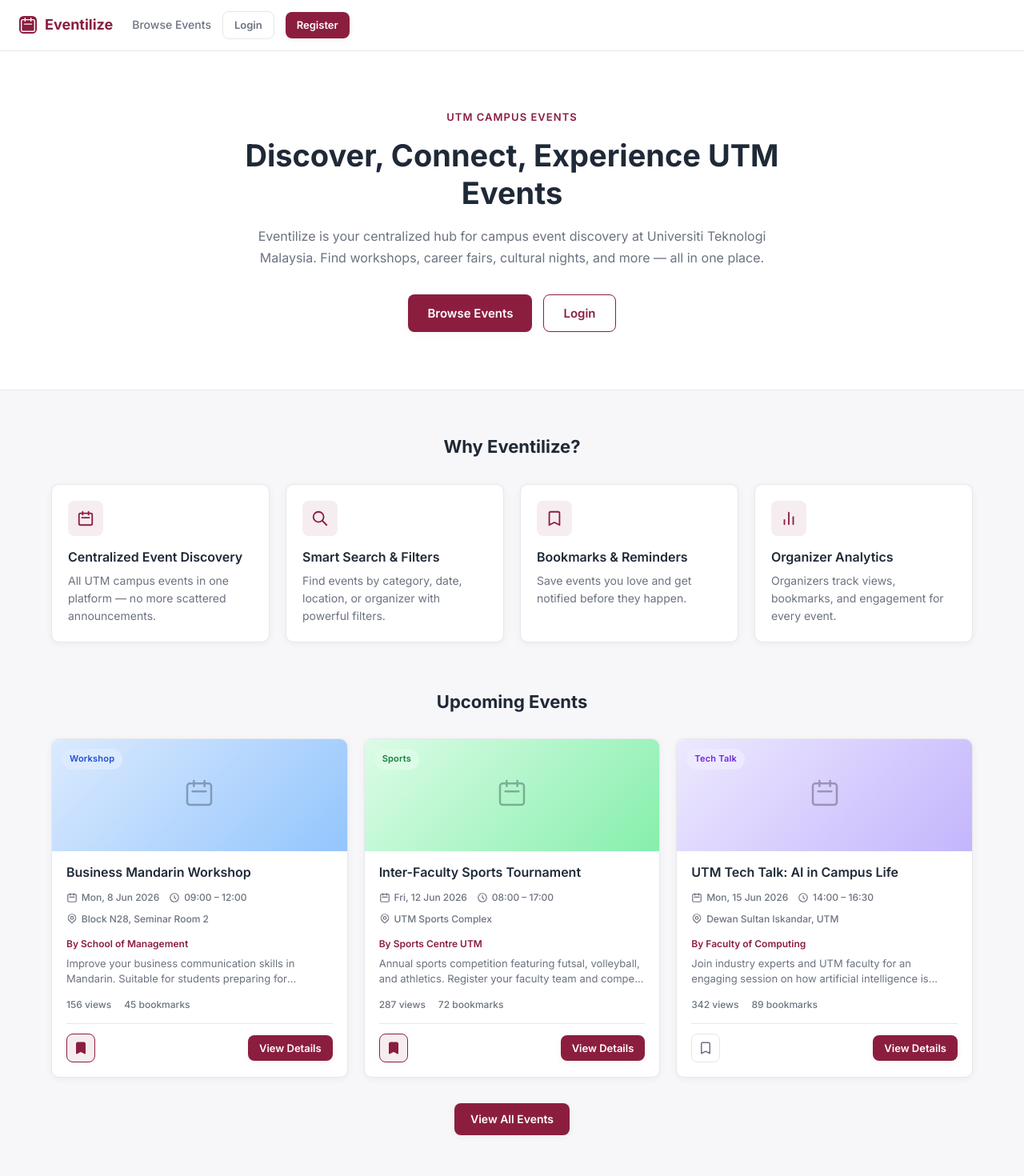
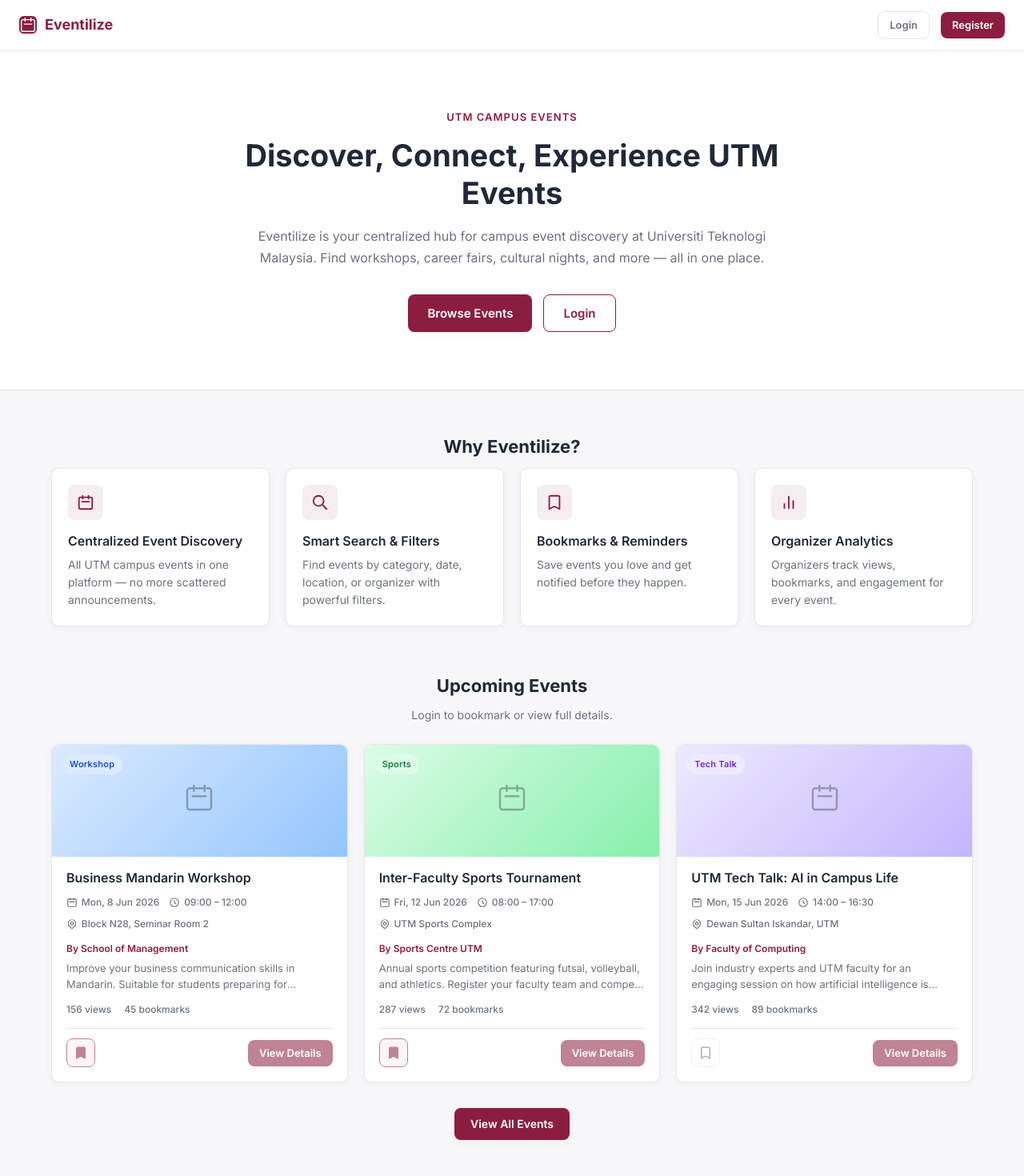
Before and after one commit to ChuanKai1410/Eventilize, a Vue app in the folder frontend/: page / in a window 1280 px wide. Shown: the top 1470 px of the page at 80% size. Built offline with nearby package versions, Linux system fonts and the light colour scheme.

Commit message:
feat(public): improve landing page navigation and event preview behavior

```diff
--- a/frontend/src/components/EventCard.vue
+++ b/frontend/src/components/EventCard.vue
@@ -6,6 +6,7 @@ import StatusBadge from './StatusBadge.vue'
 const props = defineProps({
   event: { type: Object, required: true },
   showStatus: { type: Boolean, default: false },
+  previewOnly: { type: Boolean, default: false },
 })
 
 const emit = defineEmits(['bookmark', 'view-details'])
@@ -49,17 +50,19 @@ const thumbnailStyle = computed(() => {
 })
 
 function goToDetails() {
+  if (props.previewOnly) return
   emit('view-details', props.event.id)
   router.push(`/events/${props.event.id}`)
 }
 
 function toggleBookmark() {
+  if (props.previewOnly) return
   emit('bookmark', props.event.id)
 }
 </script>
 
 <template>
-  <article class="event-card card">
+  <article class="event-card card" :class="{ 'preview-only': previewOnly }">
     <div class="event-thumbnail" :style="thumbnailStyle">
       <span class="category-badge" :class="categoryClass">{{ event.category }}</span>
       <div class="thumbnail-icon" aria-hidden="true">
@@ -105,14 +108,22 @@ function toggleBookmark() {
           type="button"
           class="bookmark-btn"
           :class="{ active: event.isBookmarked }"
-          :aria-label="event.isBookmarked ? 'Remove bookmark' : 'Bookmark event'"
+          :disabled="previewOnly"
+          :aria-label="previewOnly ? 'Login to bookmark' : event.isBookmarked ? 'Remove bookmark' : 'Bookmark event'"
           @click="toggleBookmark"
         >
           <svg width="18" height="18" viewBox="0 0 24 24" :fill="event.isBookmarked ? 'currentColor' : 'none'" stroke="currentColor" stroke-width="2">
             <path d="M5 5a2 2 0 012-2h10a2 2 0 012 2v16l-7-3.5L5 21V5z" stroke-linecap="round" stroke-linejoin="round"/>
           </svg>
         </button>
-        <button type="button" class="btn btn-primary btn-sm" @click="goToDetails">View Details</button>
+        <button
+          type="button"
+          class="btn btn-primary btn-sm"
+          :disabled="previewOnly"
+          @click="goToDetails"
+        >
+          View Details
+        </button>
       </div>
     </div>
   </article>
@@ -246,4 +257,15 @@ function toggleBookmark() {
   border-color: var(--color-primary);
   background: var(--color-maroon-tint);
 }
+
+.bookmark-btn:disabled,
+.event-actions .btn:disabled {
+  opacity: 0.55;
+  cursor: not-allowed;
+  transform: none;
+}
+
+.preview-only:hover {
+  transform: none;
+}
 </style>
--- a/frontend/src/components/Navbar.vue
+++ b/frontend/src/components/Navbar.vue
@@ -1,14 +1,17 @@
 <script setup>
 import { computed, ref } from 'vue'
-import { useRouter } from 'vue-router'
+import { useRoute, useRouter } from 'vue-router'
 import { useAuth } from '../composables/useAuth.js'
 import { useNotifications } from '../composables/useNotifications.js'
 
 const { user, isAuthenticated, logout, getDashboardRoute } = useAuth()
 const { unreadCount } = useNotifications()
 const router = useRouter()
+const route = useRoute()
 
 const searchQuery = ref('')
+
+const isLandingPage = computed(() => route.path === '/')
 
 const roleLabel = computed(() => {
   if (!user.value) return ''
@@ -65,8 +68,13 @@ function handleSearch() {
         />
       </div>
 
-      <nav class="navbar-links">
-        <router-link v-if="!isAuthenticated" to="/events" class="nav-link">Browse Events</router-link>
+      <nav
+        class="navbar-links"
+        :class="{ 'navbar-links--public': !isAuthenticated && isLandingPage }"
+      >
+        <template v-if="!isAuthenticated && !isLandingPage">
+          <router-link to="/events" class="nav-link">Browse Events</router-link>
+        </template>
 
         <template v-if="!isAuthenticated">
           <router-link to="/login" class="btn btn-ghost btn-sm">Login</router-link>
@@ -182,6 +190,10 @@ function handleSearch() {
   flex-shrink: 0;
 }
 
+.navbar-links--public {
+  margin-left: auto;
+}
+
 .nav-link {
   color: var(--color-text-muted);
   font-weight: 500;
--- a/frontend/src/views/LandingView.vue
+++ b/frontend/src/views/LandingView.vue
@@ -4,7 +4,7 @@ import Navbar from '../components/Navbar.vue'
 import EventCard from '../components/EventCard.vue'
 import { useEventStore } from '../composables/useEventStore.js'
 
-const { approvedEvents, toggleBookmark } = useEventStore()
+const { approvedEvents } = useEventStore()
 
 const upcomingPreview = computed(() =>
   [...approvedEvents.value]
@@ -12,8 +12,11 @@ const upcomingPreview = computed(() =>
     .slice(0, 3)
 )
 
-function onBookmark(id) {
-  toggleBookmark(id)
+function scrollToUpcomingEvents() {
+  document.getElementById('upcoming-events')?.scrollIntoView({
+    behavior: 'smooth',
+    block: 'start',
+  })
 }
 </script>
 
@@ -30,7 +33,9 @@ function onBookmark(id) {
           Find workshops, career fairs, cultural nights, and more — all in one place.
         </p>
         <div class="hero-actions">
-          <router-link to="/events" class="btn btn-primary btn-lg">Browse Events</router-link>
+          <button type="button" class="btn btn-primary btn-lg" @click="scrollToUpcomingEvents">
+            Browse Events
+          </button>
           <router-link to="/login" class="btn btn-outline btn-lg">Login</router-link>
         </div>
       </div>
@@ -86,18 +91,19 @@ function onBookmark(id) {
       </div>
     </section>
 
-    <section class="preview section page-container">
+    <section id="upcoming-events" class="preview section page-container">
       <h2>Upcoming Events</h2>
+      <p class="preview-hint">Login to bookmark or view full details.</p>
       <div class="events-grid">
         <EventCard
           v-for="event in upcomingPreview"
           :key="event.id"
           :event="event"
-          @bookmark="onBookmark"
+          preview-only
         />
       </div>
       <div class="preview-cta">
-        <router-link to="/events" class="btn btn-primary">View All Events</router-link>
+        <router-link to="/login" class="btn btn-primary">View All Events</router-link>
       </div>
     </section>
 
@@ -165,10 +171,17 @@ function onBookmark(id) {
 .features h2,
 .preview h2 {
   text-align: center;
-  margin-bottom: 2rem;
+  margin-bottom: 0.75rem;
   font-size: 1.375rem;
   font-weight: 700;
   color: var(--color-text);
+}
+
+.preview-hint {
+  text-align: center;
+  font-size: 0.875rem;
+  color: var(--color-text-muted);
+  margin-bottom: 1.5rem;
 }
 
 .features-grid {
@@ -228,4 +241,8 @@ function onBookmark(id) {
   opacity: 0.65;
   margin-top: 0.25rem;
 }
+
+#upcoming-events {
+  scroll-margin-top: calc(var(--navbar-height) + 1rem);
+}
 </style>
```
